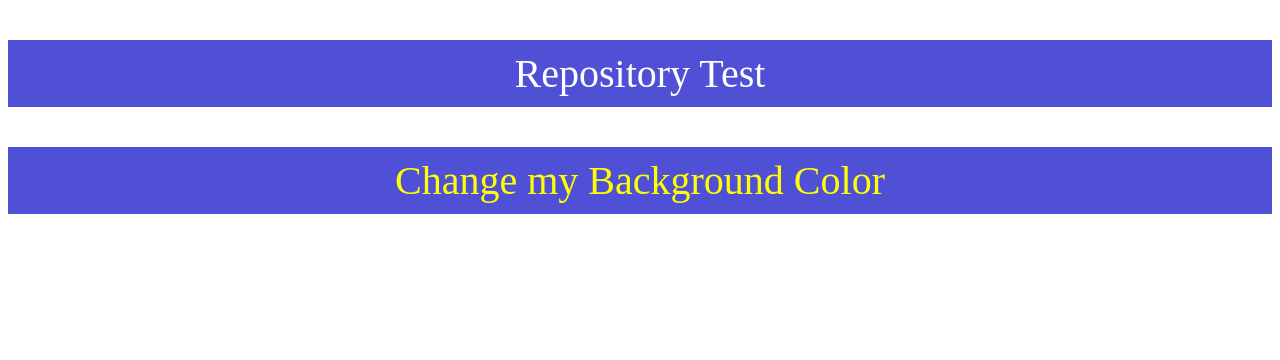
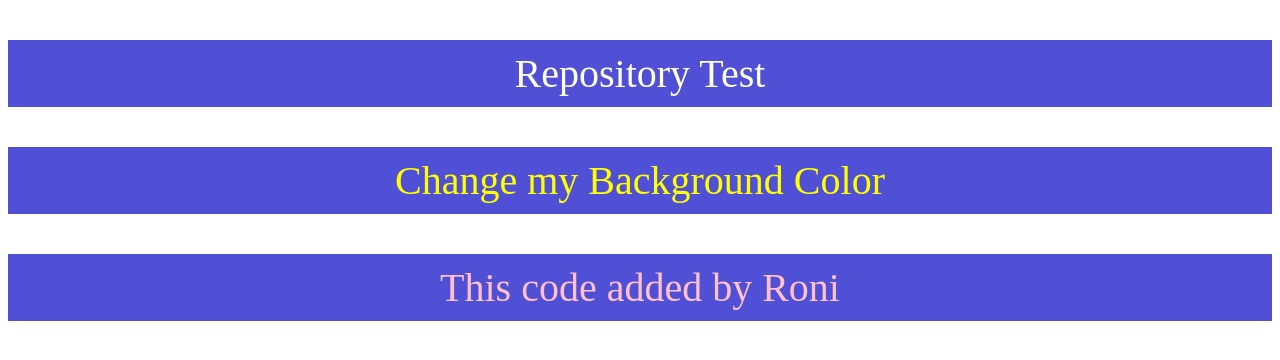
Before and after one commit to Trd-vandolph/olivecode-repository-test, a plain HTML site: page index.html in a window 1280 px wide. Drawn offline with Linux system fonts and the light colour scheme.

Commit message:
added by RONI

```diff
--- a/index.html
+++ b/index.html
@@ -16,10 +16,14 @@
 	p.two {
 		color: yellow;
 	}
+		p.three {
+		color: pink;
+	}
 </style>
 </head>
 <body>
 	<p class='one'>Repository Test</p>
 	<p class='two'>Change my Background Color</p>
+	<p class='three'>This code added by Roni</p>
 </body>
 </html>
```
